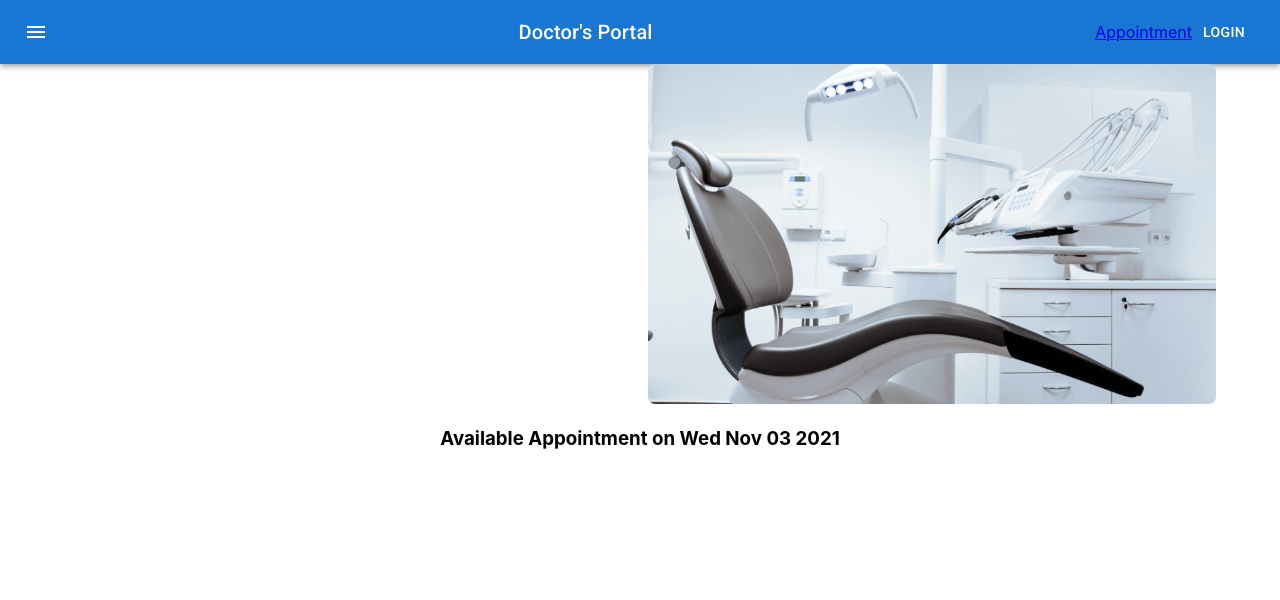
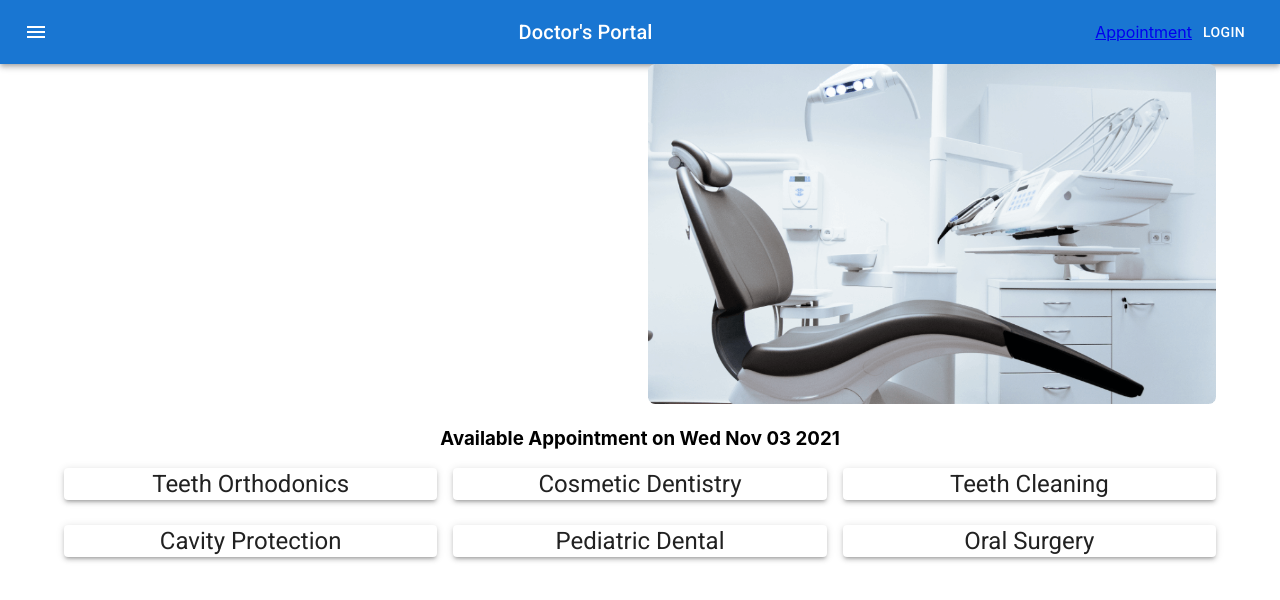
Before and after one commit to TanvirHNur/D, a React (Create React App) app: page /appointment in a window 1280 px wide. Shown: the top 600 px of the page. Built offline with nearby package versions, Linux system fonts and the light colour scheme.

Commit message:
booking added

```diff
--- a/src/Pages/Appointment/AppointmentAvailable/AppointmentAvailable.js
+++ b/src/Pages/Appointment/AppointmentAvailable/AppointmentAvailable.js
@@ -1,5 +1,6 @@
-import { Grid } from '@mui/material';
+import { Container, Grid } from '@mui/material';
 import React from 'react';
+import Booking from '../Booking/Booking';
 
 const bookings = [
     {
@@ -42,14 +43,17 @@ const bookings = [
 
 const AppointmentAvailable = ({date}) => {
     return (
-        <div>
+        <Container>
             <h3>Available Appointment on {date.toDateString()} </h3>
             <Grid container spacing={2}>
-              <Grid item xs={8}>
-
-              </Grid>
+                 {
+                     bookings.map(booking => <Booking
+                     key={booking.id}
+                     booking={booking}
+                     ></Booking>)
+                 }
             </Grid>
-        </div>
+        </Container>
     );
 };
 
--- /dev/null
+++ b/src/Pages/Appointment/Booking/Booking.js
@@ -0,0 +1,20 @@
+import { Grid } from '@mui/material';
+import React from 'react';
+import Paper from '@mui/material/Paper';
+import Typography from '@mui/material/Typography';
+
+
+const Booking = ({booking}) => {
+    const {name, time, space}=booking;
+    return (
+        <Grid item xs={12} sm={6} md={4}>
+            <Paper elevation={3} >
+            <Typography variant="h5" gutterBottom component="div">
+                {name}
+            </Typography>
+            </Paper>
+        </Grid>
+    );
+};
+
+export default Booking;
```
